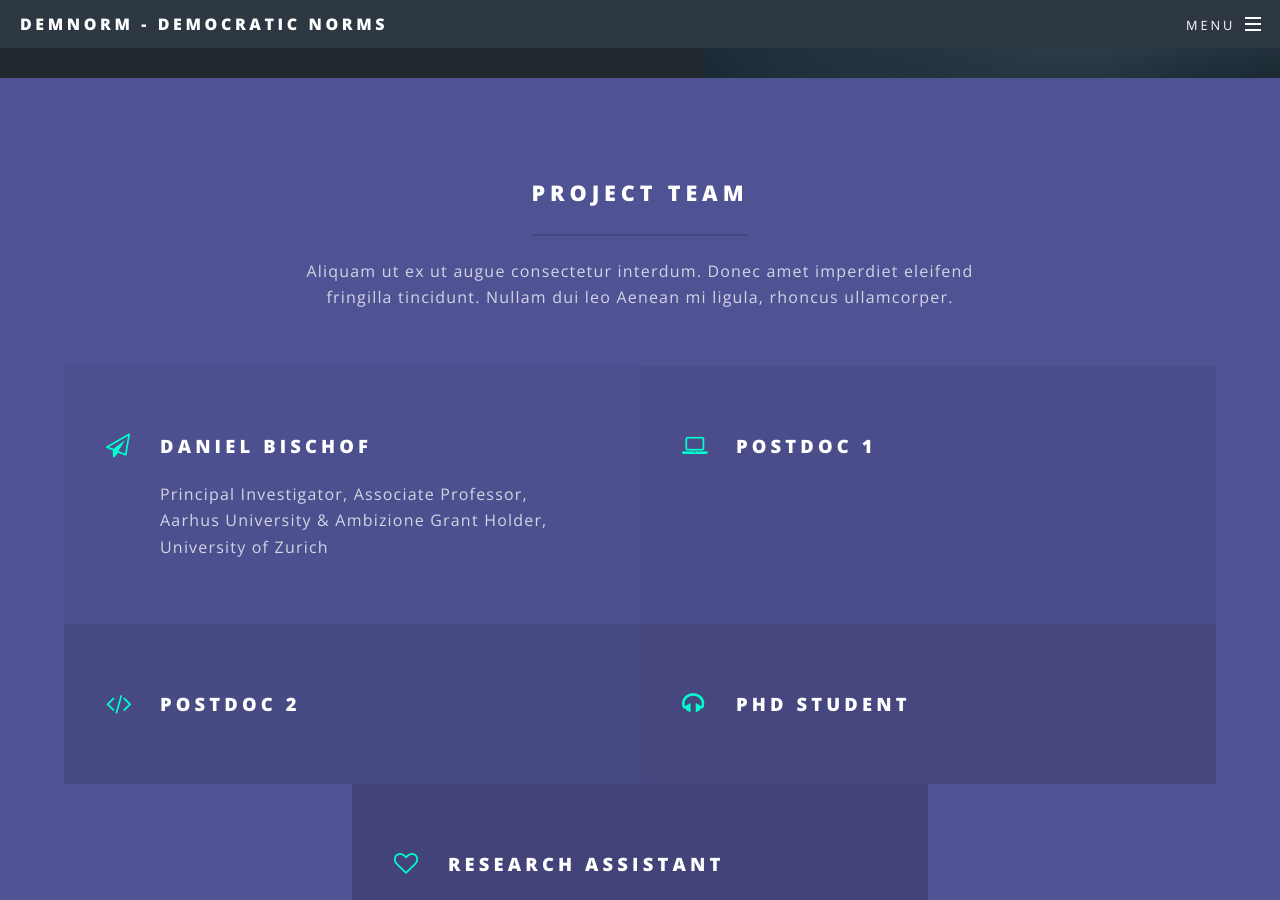
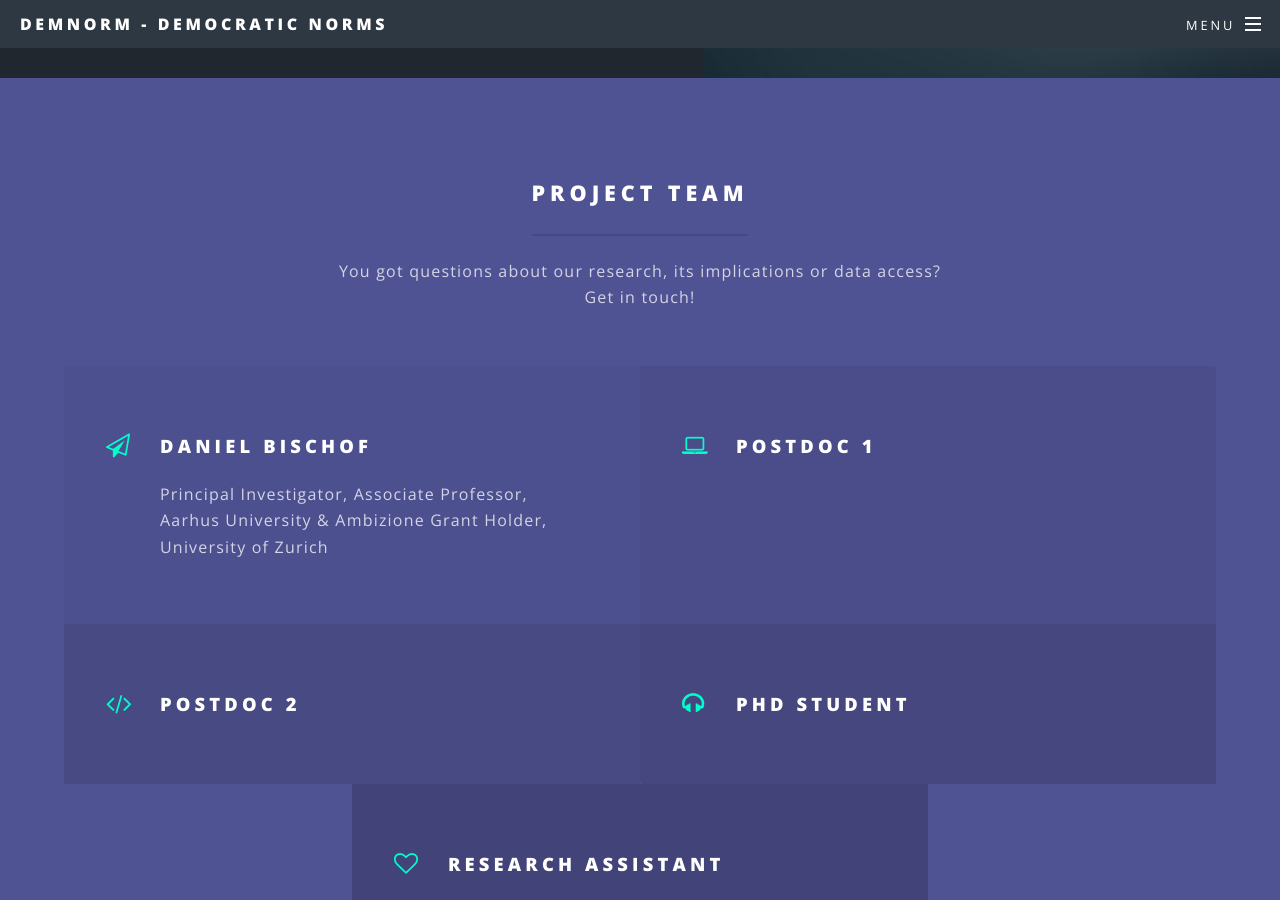
Before and after one commit to demnorm/demnorm.github.io, a Jekyll site: the page built from index.html, in a window 1280 px wide and 900 px high, scrolled down 3080 px. Built offline with Jekyll 4.4.1, drawn with Linux system fonts in a browser that asks for light colours.

Commit message:
Update index.html

```diff
--- a/index.html
+++ b/index.html
@@ -60,8 +60,8 @@ layout: landing
 						<div class="inner">
 							<header class="major">
 								<h2>Project Team</h2>
-								<p>Aliquam ut ex ut augue consectetur interdum. Donec amet imperdiet eleifend<br />
-								fringilla tincidunt. Nullam dui leo Aenean mi ligula, rhoncus ullamcorper.</p>
+								<p>You got questions about our research, its implications or data access?<br />
+								Get in touch!</p>
 							</header>
 							<ul class="features">
 								<li class="icon fa-paper-plane-o">
```
